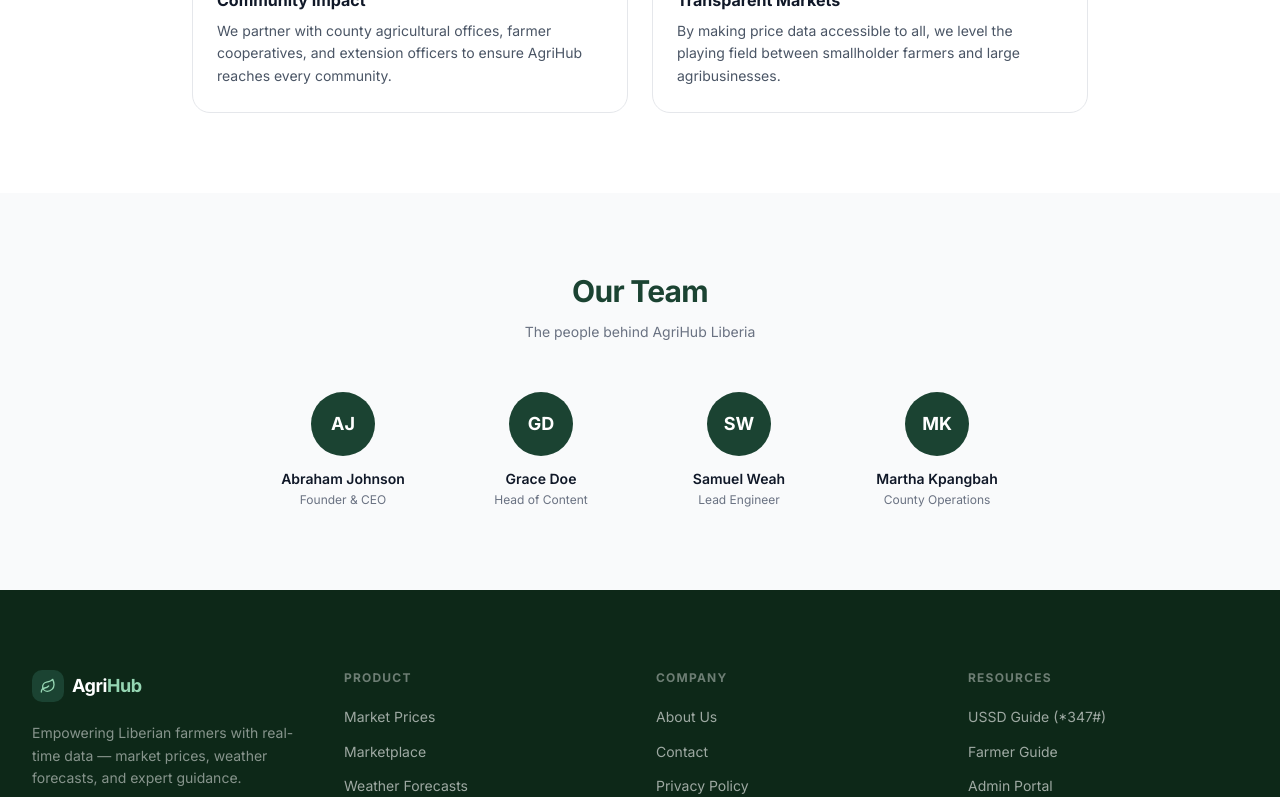
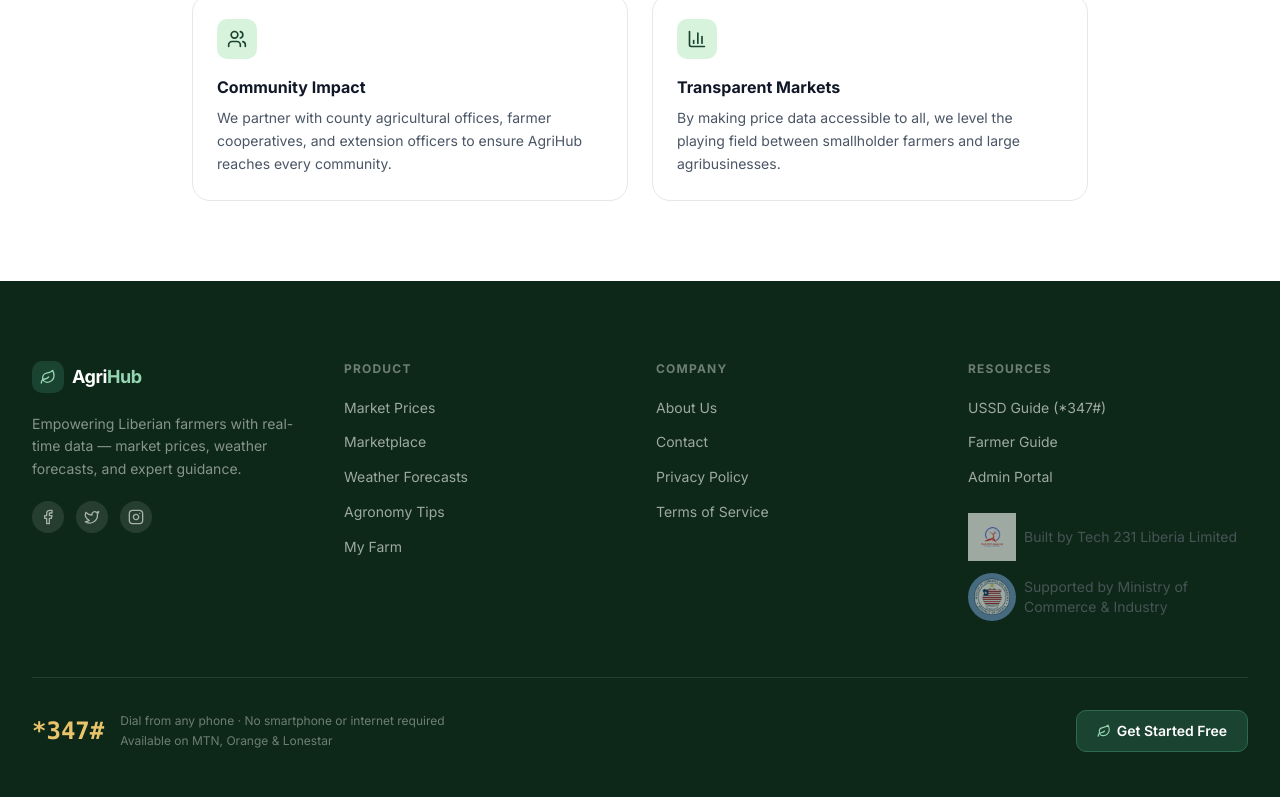
Before and after one commit to Dannybanksrocks/agriconnect-liberia, a Next.js app: page /about in a window 1280 px wide. Shown: the part 1743-2540 px from the top of the page. Built offline with nearby package versions, Linux system fonts and the light colour scheme.

Commit message:
fix(public): remove demo accounts and update About/Contact with Tech 231 details

```diff
--- a/app/(public)/about/page.tsx
+++ b/app/(public)/about/page.tsx
@@ -4,6 +4,7 @@ import { motion } from 'framer-motion'
 import { Leaf, Target, Heart, Users, BarChart3, Globe } from 'lucide-react'
 import Navbar from '@/components/shared/Navbar'
 import LandingFooter from '@/components/landing/LandingFooter'
+
 
 const fadeUp = {
   hidden: { opacity: 0, y: 24 },
@@ -48,13 +49,6 @@ const stats = [
   { value: '40%', label: 'Avg. Income Increase' },
 ]
 
-const team = [
-  { name: 'Abraham Johnson', role: 'Founder & CEO', initials: 'AJ' },
-  { name: 'Grace Doe', role: 'Head of Content', initials: 'GD' },
-  { name: 'Samuel Weah', role: 'Lead Engineer', initials: 'SW' },
-  { name: 'Martha Kpangbah', role: 'County Operations', initials: 'MK' },
-]
-
 export default function AboutPage() {
   return (
     <div className="min-h-screen bg-white">
@@ -85,7 +79,7 @@ export default function AboutPage() {
               Empowering Liberian Farmers with Data
             </h1>
               <p className="mt-4 text-lg text-white/60 max-w-2xl mx-auto leading-relaxed">
-                AgriHub is a platform built by Liberians, for Liberians. We provide smallholder farmers with the same market intelligence, weather data, and agronomic expertise once reserved for large agribusinesses.
+                AgriHub is built by Tech 231 Liberia Limited — an innovative Liberian ICT company committed to empowering businesses and communities through technology. AgriHub gives smallholder farmers the same market intelligence, weather data, and agronomic expertise once reserved for large agribusinesses.
               </p>
           </motion.div>
         </div>
@@ -125,7 +119,7 @@ export default function AboutPage() {
           >
             <h2 className="text-3xl font-bold text-[#1B4332] tracking-tight">Our Mission</h2>
             <p className="mt-6 text-lg text-gray-700 leading-relaxed">
-              For too long, large agribusinesses had exclusive access to price data, weather forecasts, and agronomy expertise. AgriHub puts the same tools in every farmer&apos;s hands &mdash; for free. Our mission is to close the information gap in Liberian agriculture and help every farmer earn a fair price for their harvest.
+              Tech 231 Liberia Limited is an innovative, dynamic, and progressive Liberian ICT company with a mission to be a global leader in providing innovative IT solutions that empower businesses to thrive in the digital age. AgriHub is our flagship agricultural platform — closing the information gap in Liberian farming and helping every farmer earn a fair price for their harvest.
             </p>
           </motion.div>
 
@@ -185,41 +179,6 @@ export default function AboutPage() {
         </div>
       </section>
 
-      {/* Team */}
-      <section className="py-20 bg-gray-50">
-        <div className="container">
-          <motion.div
-            variants={fadeUp}
-            initial="hidden"
-            whileInView="visible"
-            viewport={{ once: true }}
-            className="text-center mb-12"
-          >
-            <h2 className="text-3xl font-bold text-[#1B4332] tracking-tight">Our Team</h2>
-            <p className="mt-3 text-gray-500">The people behind AgriHub Liberia</p>
-          </motion.div>
-          <div className="grid grid-cols-2 md:grid-cols-4 gap-6 max-w-3xl mx-auto">
-            {team.map((member, i) => (
-              <motion.div
-                key={member.name}
-                variants={fadeUp}
-                initial="hidden"
-                whileInView="visible"
-                viewport={{ once: true }}
-                custom={i * 0.1}
-                className="text-center"
-              >
-                <div className="w-16 h-16 rounded-full bg-[#1B4332] flex items-center justify-center mx-auto text-white font-bold text-lg">
-                  {member.initials}
-                </div>
-                <p className="mt-3 text-sm font-semibold text-gray-900">{member.name}</p>
-                <p className="text-xs text-gray-500">{member.role}</p>
-              </motion.div>
-            ))}
-          </div>
-        </div>
-      </section>
-
       <LandingFooter />
     </div>
   )
--- a/app/(public)/contact/page.tsx
+++ b/app/(public)/contact/page.tsx
@@ -20,19 +20,19 @@ const contactInfo = [
   {
     icon: Mail,
     label: 'Email',
-    value: 'info@farmpulse.lr',
-    href: 'mailto:info@farmpulse.lr',
+    value: 'info@tech231liberialtd.com',
+    href: 'mailto:info@tech231liberialtd.com',
   },
   {
     icon: Phone,
     label: 'Phone',
-    value: '+231 770 000 001',
-    href: 'tel:+231770000001',
+    value: '+231 888 999 334 / +231 880 209 996',
+    href: 'tel:+2318889993334',
   },
   {
     icon: MapPin,
     label: 'Address',
-    value: 'Monrovia, Liberia',
+    value: 'Neezoe Community, Paynesville, P.O. Box 1362, Monrovia, Liberia',
     href: undefined,
   },
   {
@@ -62,13 +62,13 @@ export default function ContactPage() {
     setSending(true)
 
     // Store to localStorage
-    const contacts = JSON.parse(localStorage.getItem('farmpulse_contacts') || '[]')
+    const contacts = JSON.parse(localStorage.getItem('agrihub_contacts') || '[]')
     contacts.push({
       ...formData,
       id: Date.now(),
       createdAt: new Date().toISOString(),
     })
-    localStorage.setItem('farmpulse_contacts', JSON.stringify(contacts))
+    localStorage.setItem('agrihub_contacts', JSON.stringify(contacts))
 
     setTimeout(() => {
       setSending(false)
```
